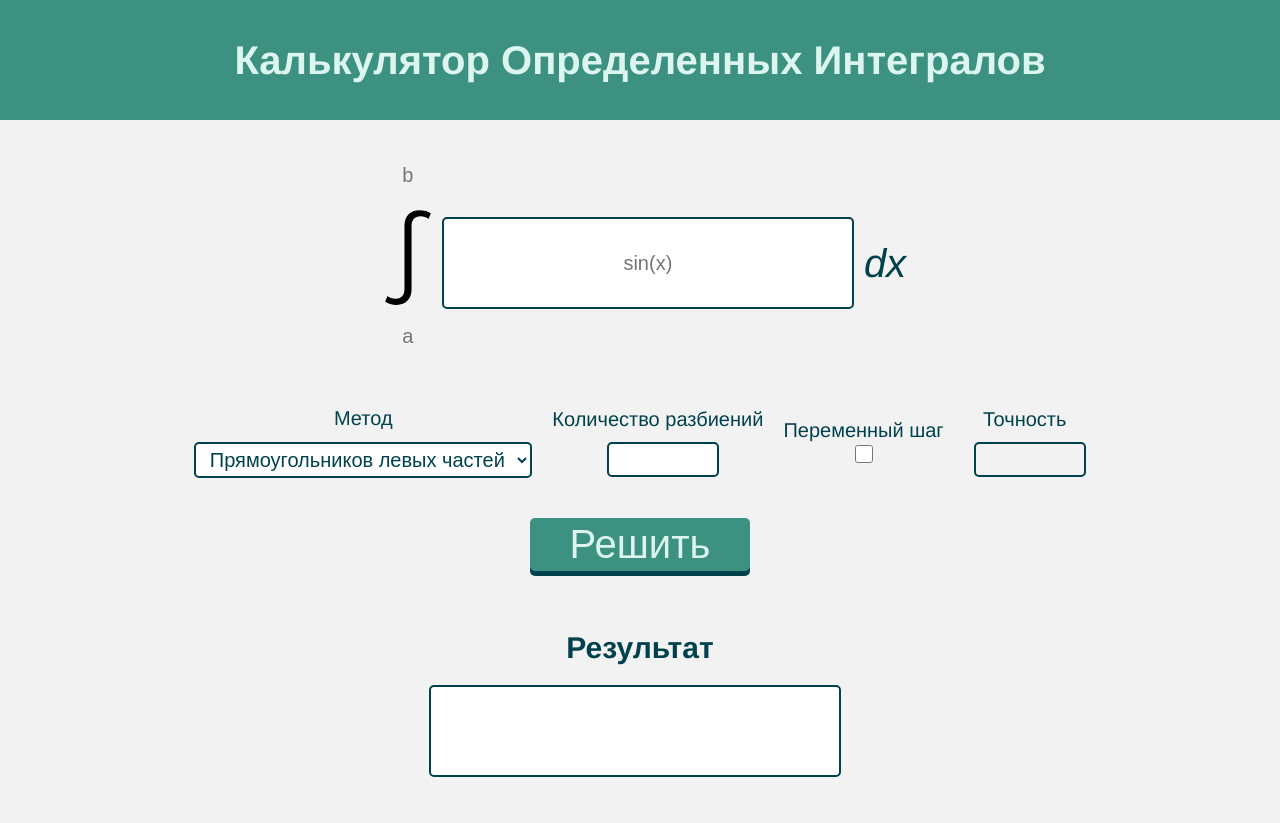
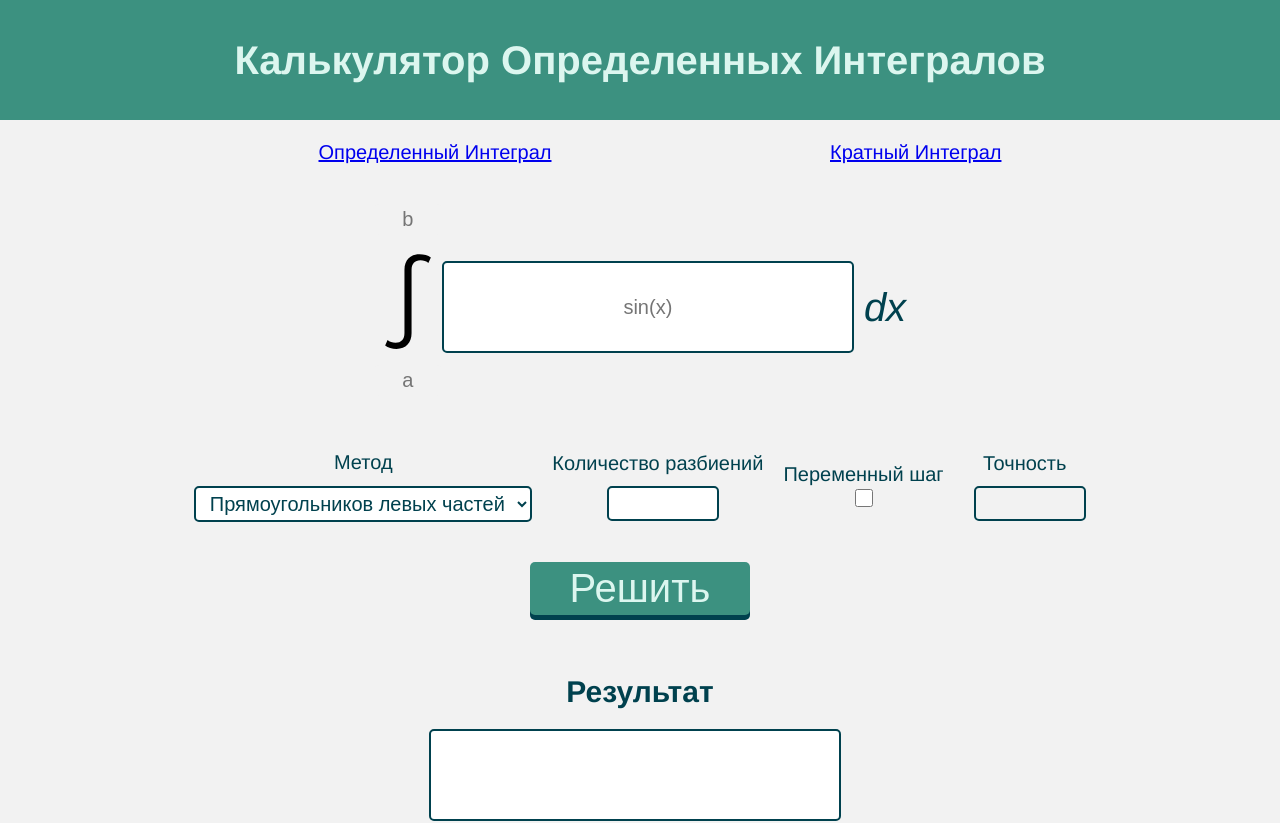
Before and after one commit to mxschardt/integral-calc, a React (Vite) app: page / in a window 1280 px wide. Shown: the top 823 px of the page. Built offline with nearby package versions, Linux system fonts and the light colour scheme.

Commit message:
routing added

```diff
--- a/package.json
+++ b/package.json
@@ -14,6 +14,7 @@
     "mathjs": "^11.3.1",
     "react": "^18.2.0",
     "react-dom": "^18.2.0",
+    "react-router-dom": "^6.4.2",
     "typescript": "^4.8.4"
   },
   "devDependencies": {
--- a/src/App.tsx
+++ b/src/App.tsx
@@ -1,3 +1,4 @@
+import { Routes, Route } from 'react-router-dom';
 import Layout from './components/Layout/Layout';
 import Integral from './pages/Integral';
 import MultiplyIntegral from './pages/MultiplyIntegral';
@@ -5,8 +6,10 @@ import MultiplyIntegral from './pages/MultiplyIntegral';
 function App() {
   return (
     <Layout>
-      <Integral />
-      <MultiplyIntegral />
+      <Routes>
+        <Route path="/" element={<Integral />} />
+        <Route path="/multiple" element={<MultiplyIntegral />} />
+      </Routes>
     </Layout>
   );
 }
--- a/src/components/Layout/Layout.tsx
+++ b/src/components/Layout/Layout.tsx
@@ -1,9 +1,20 @@
+import { Link } from 'react-router-dom';
 import './styles/layout.css';
 
 function Layout({ children }: { children?: React.ReactNode }) {
   return (
     <section className="layout">
       <h1>Калькулятор Определенных Интегралов</h1>
+      <nav className='navbar'>
+        <ul>
+          <li>
+            <Link to='/' className='nav-item'>Определенный Интеграл</Link>
+          </li>
+          <li>
+            <Link to='/multiple' className='nav-item'>Кратный Интеграл</Link>
+          </li>
+        </ul>
+      </nav>
 
       {children}
 
--- a/src/components/Layout/styles/layout.css
+++ b/src/components/Layout/styles/layout.css
@@ -29,6 +29,19 @@ form {
   color: var(--bg-second);
 }
 
+/* NAVBAR */
+.navbar {
+  width: 100vw;
+}
+.navbar ul {
+  display: flex;
+  flex-direction: row;
+  justify-content: space-evenly;
+}
+.navbar li {
+  list-style: none;
+}
+
 /* FOOTER */
 footer {
   color: var(--bg-main);
--- a/src/main.tsx
+++ b/src/main.tsx
@@ -1,10 +1,13 @@
 import React from 'react';
 import ReactDOM from 'react-dom/client';
+import { BrowserRouter } from 'react-router-dom';
 import App from './App';
 import './index.css';
 
 ReactDOM.createRoot(document.getElementById('root') as HTMLElement).render(
   <React.StrictMode>
-    <App />
+    <BrowserRouter>
+      <App />
+    </BrowserRouter>
   </React.StrictMode>
 );
```
Also changed, not shown: 1 other file (tests, documents, lock files or other folders).
